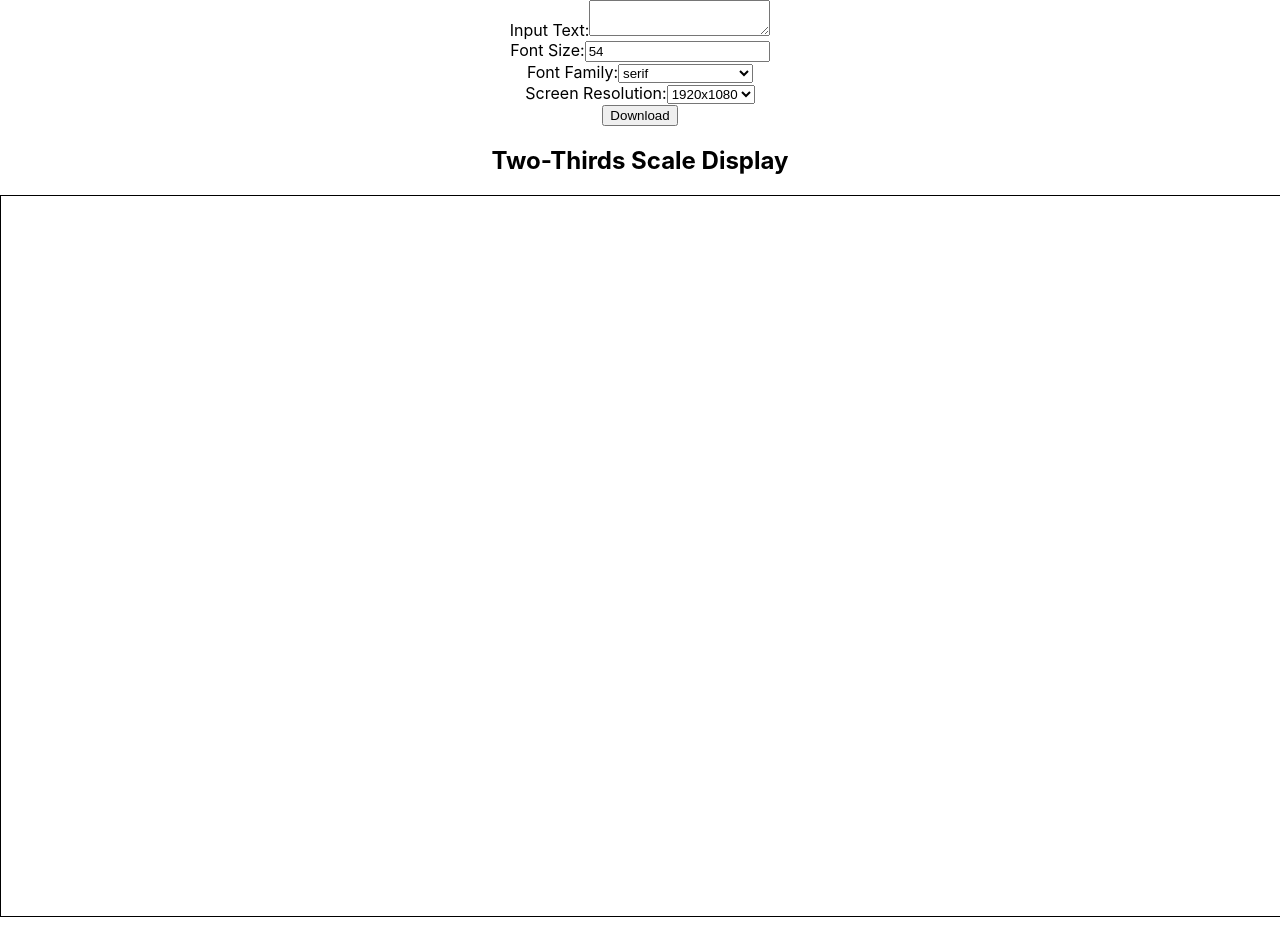
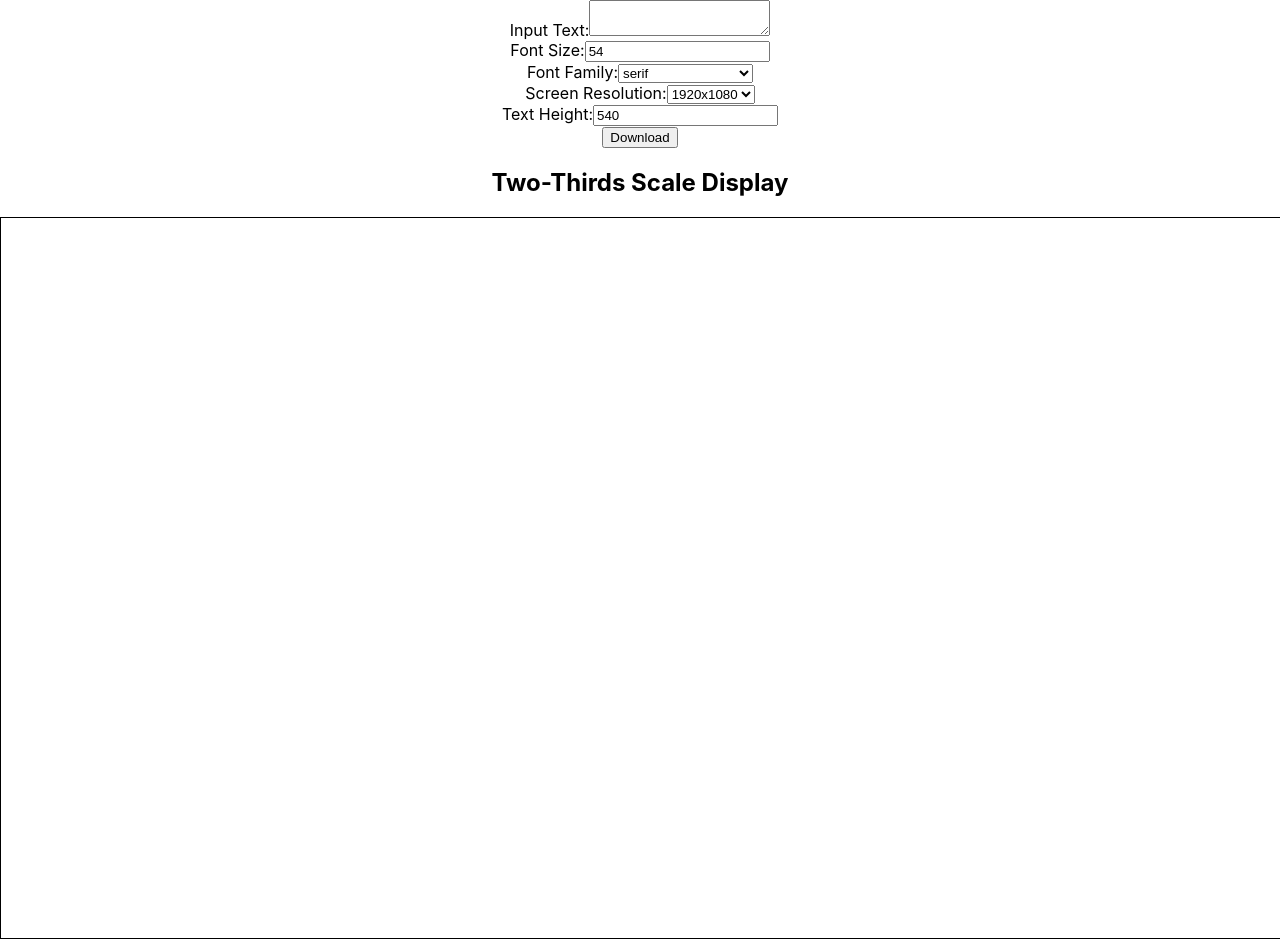
Before and after one commit to michaelahmadi/background-text, a React (Create React App) app: page / in a window 1280 px wide. Before the commit the page ends 921 px from the top, so only its background shows below. Built offline with nearby package versions, Linux system fonts and the light colour scheme.

Commit message:
Added text height functionality

```diff
--- a/src/App.js
+++ b/src/App.js
@@ -6,6 +6,7 @@ function App() {
   const [dimensionString, setDimensionString] = useState('{"width": 1920, "height": 1080}');
   const [fontFamily, setFontFamily] = useState('serif');
   const [fontSize, setFontSize] = useState(54);
+  const [textHeight, setTextHeight] = useState(540);
 
   const FontDropdown = props => {
 
@@ -78,6 +79,7 @@ function App() {
       const dimensions = JSON.parse(dimensionString);
       const scaledWidth = dimensions.width * TWO_THIRDS;
       const scaledHeight = dimensions.height * TWO_THIRDS;
+      const scaledTextHeight = textHeight * TWO_THIRDS;
       const scaledFont = fontSize * TWO_THIRDS;
       // Draw background
       ctx.fillStyle = "white";
@@ -91,7 +93,7 @@ function App() {
       // Deal with new line characters
       const lines = backgroundText.split('\n');
       for(let i = 0; i < lines.length; i++) {
-        ctx.fillText(lines[i], scaledWidth/2, scaledHeight/2 + (i * scaledFont));
+        ctx.fillText(lines[i], scaledWidth/2, scaledTextHeight + (i * scaledFont));
       }
 
 
@@ -127,7 +129,7 @@ function App() {
       // Deal with new line characters
       const lines = backgroundText.split('\n');
       for(let i = 0; i < lines.length; i++) {
-        ctx.fillText(lines[i], dimensions.width/2, dimensions.height/2 + (i * fontSize));
+        ctx.fillText(lines[i], dimensions.width/2, textHeight + (i * fontSize));
       }
 
       // Create and complete download
@@ -165,11 +167,18 @@ function App() {
       <div>
         <label>
           Font Size:
-          <input type="number" value={fontSize} onChange={e => setFontSize(e.target.value)}/>
+          <input type="number" value={fontSize} onChange={e => setFontSize(parseFloat(e.target.value))}/>
         </label>
       </div>
       <FontDropdown/>
       <DimensionDropdown/>
+      <div>
+        <label>
+          Text Height:
+          <input type="number" value={textHeight} onChange={e => setTextHeight(parseFloat(e.target.value))}/>
+        </label>
+      </div>
+
       <DownloadBackground/>
 
       <div>
```
